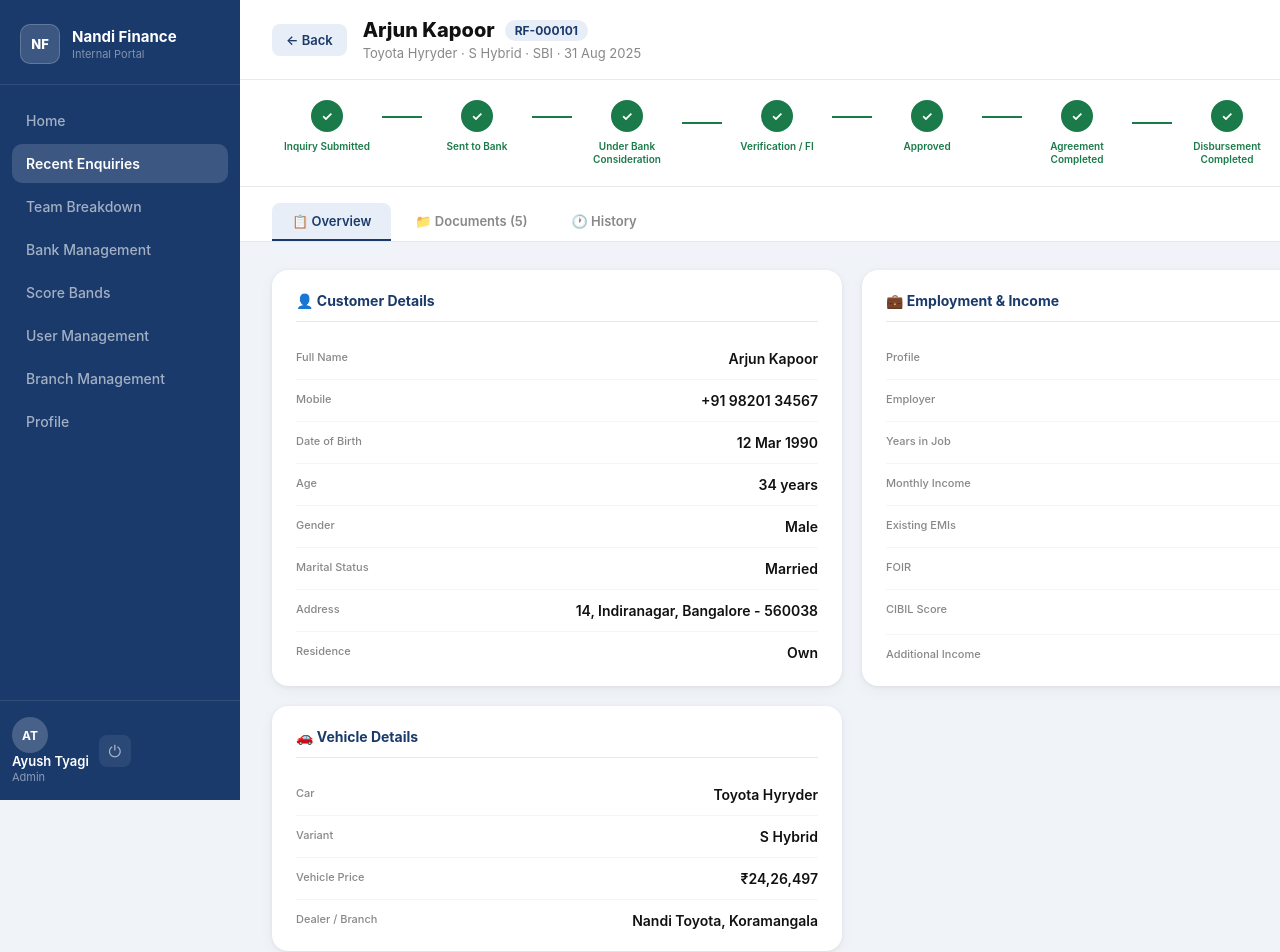
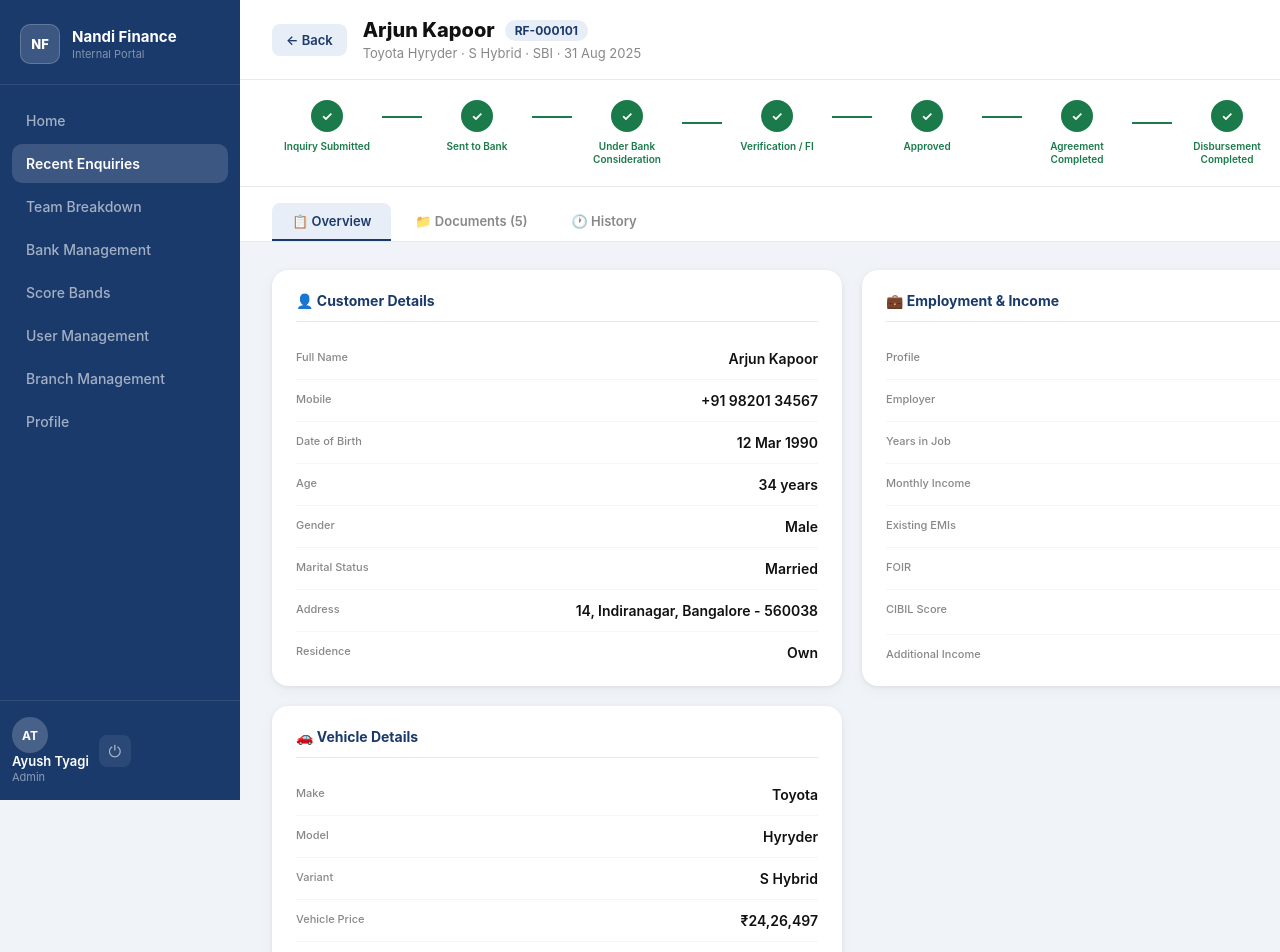
Before and after one commit to shoryataneja/finance-mockup, a React (Vite) app: page /enquiries/1 in a window 1280 px wide. Shown: the top 952 px of the page. Built offline with nearby package versions, Linux system fonts and the light colour scheme.

Commit message:
fixed the enquries page

```diff
--- a/src/data/enquiries.js
+++ b/src/data/enquiries.js
@@ -9,8 +9,8 @@ export const ENQUIRIES = [
     profile: 'Salaried', employer: 'Infosys Ltd', yearsInJob: '6',
     income: 85000, existingEmi: 12000, foir: '14.1%', cibil: 786,
     additionalIncome: 'No',
-    car: 'Toyota Hyryder', variant: 'S Hybrid', vehiclePrice: 2426497,
-    dealer: 'Nandi Toyota, Koramangala', downPayment: 800000,
+    car: 'Toyota Hyryder', make: 'Toyota', model: 'Hyryder', variant: 'S Hybrid', vehiclePrice: 2426497,
+    dealer: 'Nandi Toyota, Koramangala', salesOfficer: 'Ravi Kumar', branch: 'Koramangala', downPayment: 800000,
     loanAmount: 1626497, tenure: 60, bank: 'SBI', roi: '8.60%',
     emi: 33420, status: 'Disbursed', executive: 'Priya Sharma',
     date: '31 Aug 2025', dateRaw: '2025-08-31',
@@ -40,8 +40,8 @@ export const ENQUIRIES = [
     profile: 'Salaried', employer: 'Wipro Technologies', yearsInJob: '4',
     income: 72000, existingEmi: 8000, foir: '11.1%', cibil: 742,
     additionalIncome: 'No',
-    car: 'Toyota Urban Cruiser Hyryder', variant: 'G Hybrid', vehiclePrice: 1980000,
-    dealer: 'Nandi Toyota, Whitefield', downPayment: 500000,
+    car: 'Toyota Urban Cruiser Hyryder', make: 'Toyota', model: 'Urban Cruiser Hyryder', variant: 'G Hybrid', vehiclePrice: 1980000,
+    dealer: 'Nandi Toyota, Whitefield', salesOfficer: 'Neha Sinha', branch: 'Whitefield', downPayment: 500000,
     loanAmount: 1480000, tenure: 60, bank: 'HDFC', roi: '8.90%',
     emi: 30680, status: 'In-Progress', executive: 'Rahul Mehta',
     date: '31 Aug 2025', dateRaw: '2025-08-31',
@@ -63,8 +63,8 @@ export const ENQUIRIES = [
     profile: 'Business', employer: 'Self - Verma Traders', yearsInJob: '10',
     income: 120000, existingEmi: 25000, foir: '20.8%', cibil: 768,
     additionalIncome: 'Yes',
-    car: 'Toyota Glanza', variant: 'V CVT', vehiclePrice: 1340000,
-    dealer: 'Nandi Toyota, Jayanagar', downPayment: 350000,
+    car: 'Toyota Glanza', make: 'Toyota', model: 'Glanza', variant: 'V CVT', vehiclePrice: 1340000,
+    dealer: 'Nandi Toyota, Jayanagar', salesOfficer: 'Sunil Rao', branch: 'Jayanagar', downPayment: 350000,
     loanAmount: 990000, tenure: 48, bank: 'BOB', roi: '8.60%',
     emi: 24520, status: 'Disbursed', executive: 'Sneha Patil',
     date: '30 Aug 2025', dateRaw: '2025-08-30',
@@ -94,8 +94,8 @@ export const ENQUIRIES = [
     profile: 'Salaried', employer: 'Accenture India', yearsInJob: '5',
     income: 95000, existingEmi: 18000, foir: '18.9%', cibil: 698,
     additionalIncome: 'No',
-    car: 'Toyota Urban Cruiser Hyryder', variant: 'S Hybrid', vehiclePrice: 1890000,
-    dealer: 'Nandi Toyota, MG Road', downPayment: 400000,
+    car: 'Toyota Urban Cruiser Hyryder', make: 'Toyota', model: 'Urban Cruiser Hyryder', variant: 'S Hybrid', vehiclePrice: 1890000,
+    dealer: 'Nandi Toyota, MG Road', salesOfficer: 'Pooja Iyer', branch: 'MG Road', downPayment: 400000,
     loanAmount: 1490000, tenure: 60, bank: 'ICICI', roi: '8.90%',
     emi: 30880, status: 'Rejected', executive: 'Amit Verma',
     date: '30 Aug 2025', dateRaw: '2025-08-30',
@@ -120,8 +120,8 @@ export const ENQUIRIES = [
     profile: 'Salaried', employer: 'HCL Technologies', yearsInJob: '12',
     income: 150000, existingEmi: 30000, foir: '20.0%', cibil: 810,
     additionalIncome: 'Yes',
-    car: 'Toyota Fortuner', variant: 'Legender 4x4 AT', vehiclePrice: 2650000,
-    dealer: 'Nandi Toyota, Hebbal', downPayment: 700000,
+    car: 'Toyota Fortuner', make: 'Toyota', model: 'Fortuner', variant: 'Legender 4x4 AT', vehiclePrice: 2650000,
+    dealer: 'Nandi Toyota, Hebbal', salesOfficer: 'Arjun Nair', branch: 'Hebbal', downPayment: 700000,
     loanAmount: 1950000, tenure: 60, bank: 'Kotak', roi: '8.80%',
     emi: 40250, status: 'Disbursed', executive: 'Deepika Nair',
     date: '25 Aug 2025', dateRaw: '2025-08-25',
@@ -151,8 +151,8 @@ export const ENQUIRIES = [
     profile: 'Salaried', employer: 'Cognizant', yearsInJob: '3',
     income: 68000, existingEmi: 5000, foir: '7.4%', cibil: 724,
     additionalIncome: 'No',
-    car: 'Toyota Camry', variant: 'Hybrid', vehiclePrice: 2620000,
-    dealer: 'Nandi Toyota, Rajajinagar', downPayment: 420000,
+    car: 'Toyota Camry', make: 'Toyota', model: 'Camry', variant: 'Hybrid', vehiclePrice: 2620000,
+    dealer: 'Nandi Toyota, Rajajinagar', salesOfficer: 'Meena Pillai', branch: 'Rajajinagar', downPayment: 420000,
     loanAmount: 2200000, tenure: 60, bank: 'PNB', roi: '8.70%',
     emi: 45500, status: 'In-Progress', executive: 'Priya Sharma',
     date: '25 Aug 2025', dateRaw: '2025-08-25',
@@ -176,8 +176,8 @@ export const ENQUIRIES = [
     profile: 'Business', employer: 'Self - Joshi Enterprises', yearsInJob: '14',
     income: 200000, existingEmi: 45000, foir: '22.5%', cibil: 795,
     additionalIncome: 'Yes',
-    car: 'Toyota Innova Crysta', variant: 'GX MT Diesel', vehiclePrice: 1980000,
-    dealer: 'Nandi Toyota, Bannerghatta Rd', downPayment: 480000,
+    car: 'Toyota Innova Crysta', make: 'Toyota', model: 'Innova Crysta', variant: 'GX MT Diesel', vehiclePrice: 1980000,
+    dealer: 'Nandi Toyota, Bannerghatta Rd', salesOfficer: 'Kiran Desai', branch: 'Bannerghatta Road', downPayment: 480000,
     loanAmount: 1500000, tenure: 48, bank: 'Yes Bank', roi: '8.75%',
     emi: 37400, status: 'Disbursed', executive: 'Rahul Mehta',
     date: '24 Aug 2025', dateRaw: '2025-08-24',
@@ -206,8 +206,8 @@ export const ENQUIRIES = [
     profile: 'Salaried', employer: 'Amazon India', yearsInJob: '2',
     income: 88000, existingEmi: 15000, foir: '17.0%', cibil: 658,
     additionalIncome: 'No',
-    car: 'Toyota Hyryder', variant: 'V Hybrid', vehiclePrice: 1920000,
-    dealer: 'Nandi Toyota, Outer Ring Rd', downPayment: 500000,
+    car: 'Toyota Hyryder', make: 'Toyota', model: 'Hyryder', variant: 'V Hybrid', vehiclePrice: 1920000,
+    dealer: 'Nandi Toyota, Outer Ring Rd', salesOfficer: 'Divya Menon', branch: 'Outer Ring Road', downPayment: 500000,
     loanAmount: 1420000, tenure: 60, bank: 'Federal', roi: '9.10%',
     emi: 29600, status: 'Rejected', executive: 'Sneha Patil',
     date: '24 Aug 2025', dateRaw: '2025-08-24',
@@ -232,8 +232,8 @@ export const ENQUIRIES = [
     profile: 'Salaried', employer: 'TCS', yearsInJob: '8',
     income: 92000, existingEmi: 14000, foir: '15.2%', cibil: 754,
     additionalIncome: 'No',
-    car: 'Toyota Yaris', variant: 'VX CVT', vehiclePrice: 1560000,
-    dealer: 'Nandi Toyota, Yelahanka', downPayment: 360000,
+    car: 'Toyota Yaris', make: 'Toyota', model: 'Yaris', variant: 'VX CVT', vehiclePrice: 1560000,
+    dealer: 'Nandi Toyota, Yelahanka', salesOfficer: 'Rahul Bose', branch: 'Yelahanka', downPayment: 360000,
     loanAmount: 1200000, tenure: 60, bank: 'Axis', roi: '8.75%',
     emi: 24900, status: 'In-Progress', executive: 'Amit Verma',
     date: '02 Sep 2025', dateRaw: '2025-09-02',
@@ -257,8 +257,8 @@ export const ENQUIRIES = [
     profile: 'Salaried', employer: 'Flipkart', yearsInJob: '5',
     income: 105000, existingEmi: 10000, foir: '9.5%', cibil: 778,
     additionalIncome: 'No',
-    car: 'Toyota Innova HyCross', variant: 'ZX Hybrid', vehiclePrice: 2950000,
-    dealer: 'Nandi Toyota, Bannerghatta Rd', downPayment: 550000,
+    car: 'Toyota Innova HyCross', make: 'Toyota', model: 'Innova HyCross', variant: 'ZX Hybrid', vehiclePrice: 2950000,
+    dealer: 'Nandi Toyota, Bannerghatta Rd', salesOfficer: 'Sonal Gupta', branch: 'Bannerghatta Road', downPayment: 550000,
     loanAmount: 2400000, tenure: 60, bank: 'IDFC', roi: '8.65%',
     emi: 49400, status: 'In-Progress', executive: 'Deepika Nair',
     date: '01 Sep 2025', dateRaw: '2025-09-01',
@@ -284,8 +284,8 @@ export const ENQUIRIES = [
     profile: 'Business', employer: 'Self - Nambiar Exports', yearsInJob: '11',
     income: 175000, existingEmi: 35000, foir: '20.0%', cibil: 801,
     additionalIncome: 'Yes',
-    car: 'Toyota Fortuner', variant: 'Legender 4x2 AT', vehiclePrice: 4350000,
-    dealer: 'Nandi Toyota, Rajajinagar', downPayment: 1200000,
+    car: 'Toyota Fortuner', make: 'Toyota', model: 'Fortuner', variant: 'Legender 4x2 AT', vehiclePrice: 4350000,
+    dealer: 'Nandi Toyota, Rajajinagar', salesOfficer: 'Vikash Tiwari', branch: 'Rajajinagar', downPayment: 1200000,
     loanAmount: 3150000, tenure: 60, bank: 'SBI', roi: '8.55%',
     emi: 64800, status: 'In-Progress', executive: 'Sneha Patil',
     date: '30 Aug 2025', dateRaw: '2025-08-30',
@@ -313,8 +313,8 @@ export const ENQUIRIES = [
     profile: 'Salaried', employer: 'Swiggy', yearsInJob: '3',
     income: 78000, existingEmi: 6000, foir: '7.7%', cibil: 739,
     additionalIncome: 'No',
-    car: 'Toyota Taisor', variant: 'V CNG', vehiclePrice: 1080000,
-    dealer: 'Nandi Toyota, Electronic City', downPayment: 250000,
+    car: 'Toyota Taisor', make: 'Toyota', model: 'Taisor', variant: 'V CNG', vehiclePrice: 1080000,
+    dealer: 'Nandi Toyota, Electronic City', salesOfficer: 'Ankit Sharma', branch: 'Electronic City', downPayment: 250000,
     loanAmount: 830000, tenure: 48, bank: 'HDFC', roi: '8.85%',
     emi: 20600, status: 'In-Progress', executive: 'Rahul Mehta',
     date: '03 Sep 2025', dateRaw: '2025-09-03',
--- a/src/pages/EnquiryDetail.jsx
+++ b/src/pages/EnquiryDetail.jsx
@@ -205,10 +205,13 @@ export default function EnquiryDetail() {
             {/* Vehicle Details */}
             <div className="detail-card">
               <div className="card-title">🚗 Vehicle Details</div>
-              <InfoRow label="Car" value={enq.car} />
+              <InfoRow label="Make" value={enq.make} />
+              <InfoRow label="Model" value={enq.model} />
               <InfoRow label="Variant" value={enq.variant} />
               <InfoRow label="Vehicle Price" value={fmt(enq.vehiclePrice)} />
-              <InfoRow label="Dealer / Branch" value={enq.dealer} />
+              <InfoRow label="Dealer" value={enq.dealer} />
+              <InfoRow label="Branch" value={enq.branch} />
+              <InfoRow label="Sales Officer" value={enq.salesOfficer} />
             </div>
 
             {/* Finance Details */}
```
